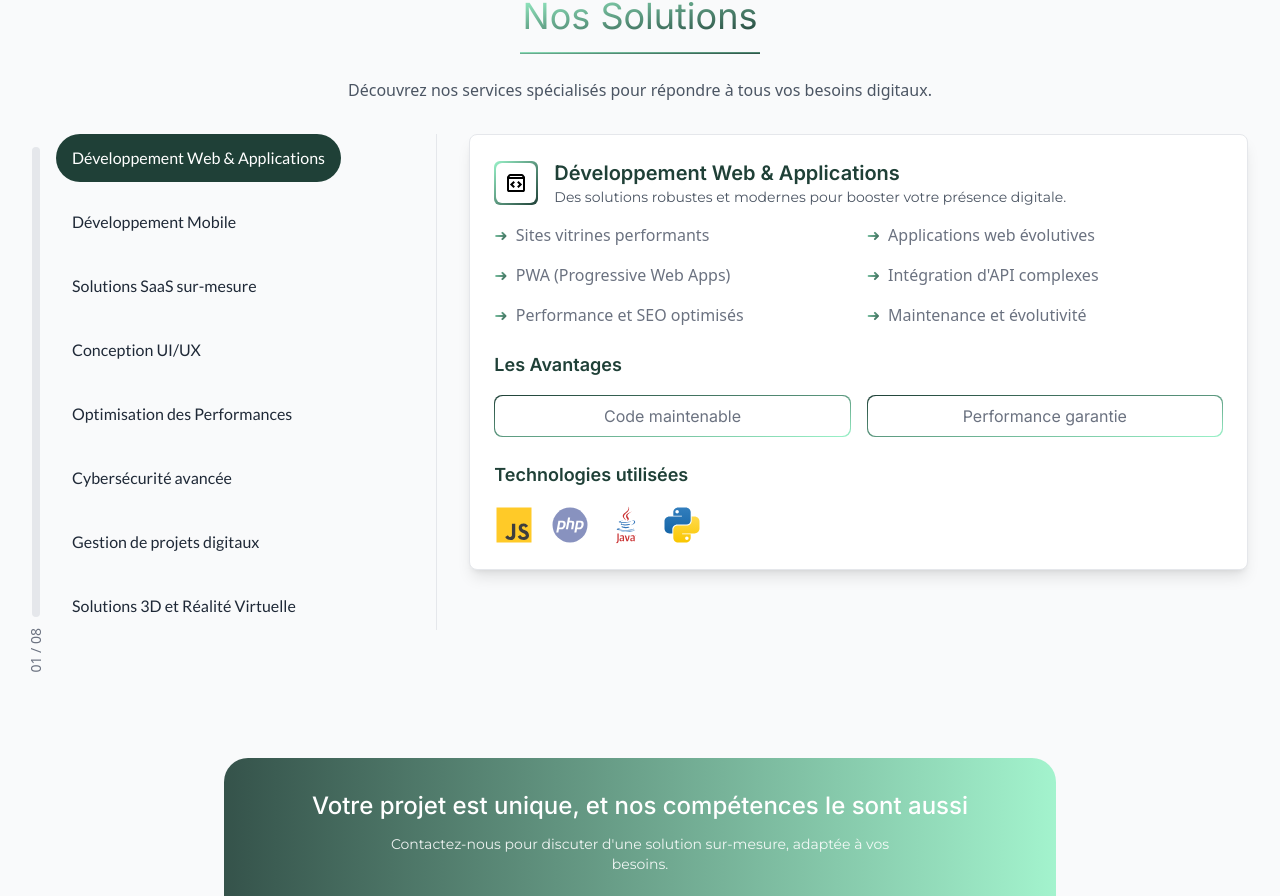
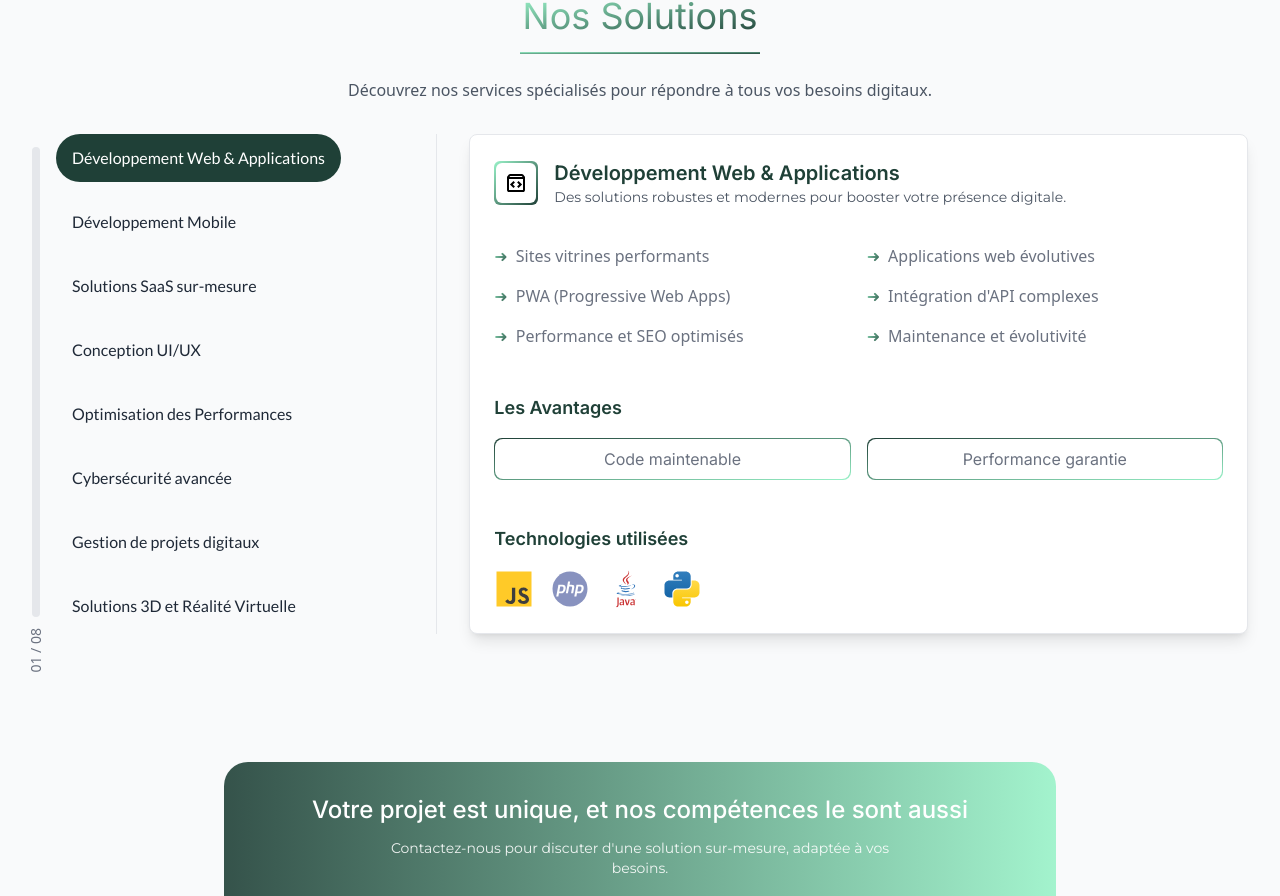
Before and after one commit to bocs91/fdlr-agency, a React (Vite) app: page / in a window 1280 px wide. Shown: the part 940-1836 px from the top of the page. Built offline with nearby package versions, Linux system fonts and the light colour scheme.

Commit message:
add advantages title and animations on right card

```diff
--- a/src/components/OurSolutions.jsx
+++ b/src/components/OurSolutions.jsx
@@ -267,12 +267,22 @@ const OurSolutions = () => {
           </aside>
 
           {/* Contenu à droite */}
-        <article
+          <motion.article
     key={currentSolution.id}
     className="lg:w-2/3 flex flex-col items-start mt-8 lg:mt-0 lg:pl-8"
     aria-labelledby={`solution-title-${currentSolution.id}`}
+    initial={{ opacity: 0, x: -50 }}
+    animate={{ opacity: 1, x: 0 }}
+    exit={{ opacity: 0, x: 50 }}
+    transition={{ duration: 0.5, ease: "easeOut" }}
   >
-          <div className="bg-white border rounded-lg shadow-lg p-6 w-full">
+    <div
+      className="bg-white border rounded-lg shadow-lg p-6 w-full flex flex-col justify-between"
+      style={{
+        height: "500px", // Hauteur fixe
+        overflow: "hidden", // Gérer les débordements
+      }}
+    >
       {/* En-tête de la solution */}
       <header className="flex items-center mb-4">
         <div
@@ -287,7 +297,7 @@ const OurSolutions = () => {
                 icons[`../assets/icons/${currentSolution.icon}`]?.default ||
                 icons[`../assets/icons/${currentSolution.icon}`]
               }
-                    alt={currentSolution.title}
+              alt={`Icône de ${currentSolution.title}`}
               className="h-6 w-6"
             />
           </div>
@@ -307,19 +317,12 @@ const OurSolutions = () => {
 
       {/* Points clés */}
       <section aria-labelledby={`points-title-${currentSolution.id}`}>
-              <h3
-                id={`points-title-${currentSolution.id}`}
-                className="sr-only"
-              >
-                Points clés
+        <h3 id={`points-title-${currentSolution.id}`} className="sr-only">
+          Points clés de {currentSolution.title}
         </h3>
         <ul className="grid grid-cols-1 sm:grid-cols-2 gap-2 sm:gap-4 mb-4 sm:mb-6">
           {currentSolution.points.map((point, index) => (
-                  <li
-                    key={index}
-                    className="flex items-start"
-                    role="listitem"
-                  >
+            <li key={index} className="flex items-start" role="listitem">
               <span className="mr-2 text-transparent bg-clip-text bg-gradient-to-br from-[#99F2C8] to-[#1F4037]">
                 ➜
               </span>
@@ -330,9 +333,7 @@ const OurSolutions = () => {
       </section>
 
       {/* Avantages */}
-            <section
-              aria-labelledby={`advantages-title-${currentSolution.id}`}
-            >
+      <section aria-labelledby={`advantages-title-${currentSolution.id}`}>
         <h3
           id={`advantages-title-${currentSolution.id}`}
           className="font-inter text-base sm:text-lg font-semibold text-[#1F4037] mb-2 sm:mb-4"
@@ -357,8 +358,7 @@ const OurSolutions = () => {
               }}
               className="p-[1px] rounded-lg"
               style={{
-                      background:
-                        "linear-gradient(to top left, #99F2C8, #1F4037)",
+                background: "linear-gradient(to top left, #99F2C8, #1F4037)",
               }}
               role="listitem"
             >
@@ -371,9 +371,7 @@ const OurSolutions = () => {
       </section>
 
       {/* Technologies utilisées */}
-            <section
-              aria-labelledby={`tools-title-${currentSolution.id}`}
-            >
+      <section aria-labelledby={`tools-title-${currentSolution.id}`}>
         <h3
           id={`tools-title-${currentSolution.id}`}
           className="font-inter text-base sm:text-lg font-semibold text-[#1F4037] mb-2 sm:mb-4"
@@ -392,7 +390,7 @@ const OurSolutions = () => {
             >
               <img
                 src={`/src/assets/icons/devicons/${tool}`}
-                      alt="Technology Icon"
+                alt={`Icône de la technologie ${tool.split("/").pop()}`}
                 className="h-8 w-8 sm:h-10 sm:w-10"
               />
             </motion.div>
@@ -400,7 +398,11 @@ const OurSolutions = () => {
         </div>
       </section>
     </div>
-        </article>
+  </motion.article>
+
+
+
+
         </div>
         <div id="technologies" className="max-w-4xl mx-auto px-4 sm:px-8 pb-16 pt-32">
           <div className="bg-gradient-to-r from-[#1F4037]/90 to-[#99F2C8]/90 p-4 sm:p-8 rounded-3xl backdrop-blur-sm">
```
Lines whose indentation alone changed are shown as unchanged.
